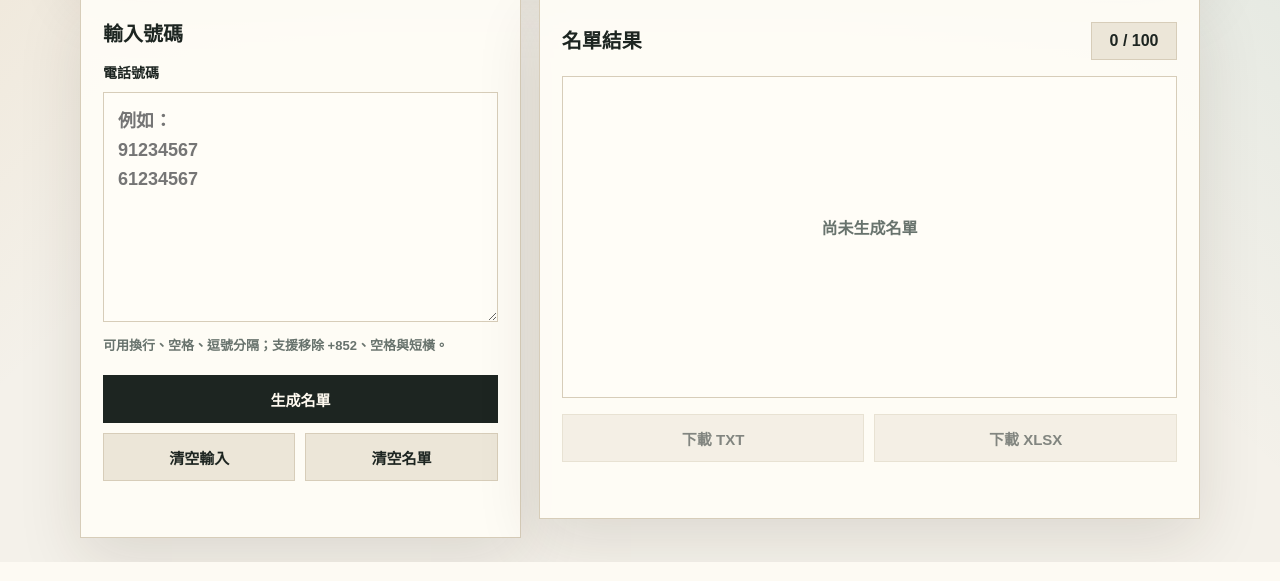
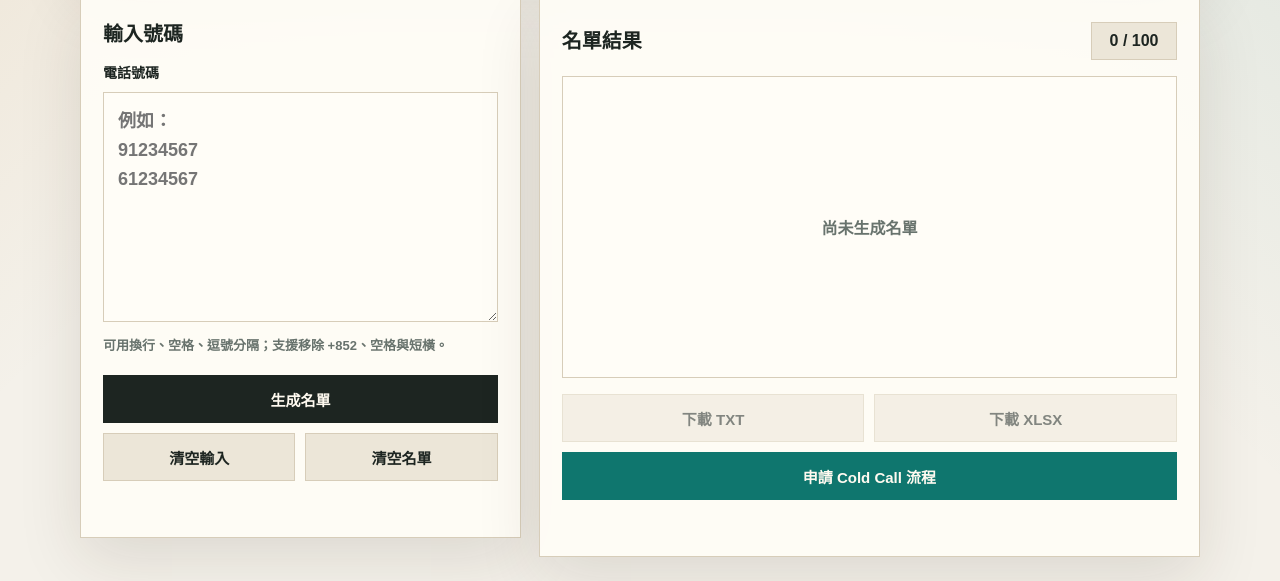
Before and after one commit to hcg9289/AIAtools, a Python web app: template templates/cold_call_list.html in a window 1280 px wide. Shown: the part 346-927 px from the top of the page. Run offline with Jinja, Linux system fonts and the light colour scheme; the template is opened without the code that fills it, so the values that code supplies are empty.

Commit message:
Add cold call application link

```diff
--- a/templates/cold_call_list.html
+++ b/templates/cold_call_list.html
@@ -280,6 +280,29 @@
             margin-top: 16px;
         }
 
+        .application-link {
+            display: flex;
+            align-items: center;
+            justify-content: center;
+            width: 100%;
+            min-height: 48px;
+            margin-top: 10px;
+            padding: 12px 16px;
+            border: 1px solid var(--focus);
+            background: var(--focus);
+            color: #fffaf0;
+            text-align: center;
+            text-decoration: none;
+            font: 900 15px "Noto Sans TC", "Microsoft JhengHei", sans-serif;
+        }
+
+        .application-link:hover { background: #0b5f59; }
+
+        .application-link:focus-visible {
+            outline: 3px solid rgba(15,118,110,0.3);
+            outline-offset: 3px;
+        }
+
         .status {
             margin-top: 12px;
             color: var(--muted);
@@ -358,6 +381,11 @@
                     <button class="secondary" id="downloadTxtBtn" type="button" disabled>下載 TXT</button>
                     <button class="secondary" id="downloadXlsxBtn" type="button" disabled>下載 XLSX</button>
                 </div>
+                <a class="application-link"
+                   href="https://forms.office.com/pages/responsepage.aspx?id=cpPGV5dH20qnXWcOm70b-vhMtQ_F8aFDm-MQeoWn2O5UM1VMWEVUWTJPQTFQMzY1WlNKMVhOV0JRRy4u&amp;origin=lprLink&amp;route=shorturl"
+                   target="_blank"
+                   rel="noopener noreferrer"
+                   aria-label="開啟申請 Cold Call 流程表格（新視窗）">申請 Cold Call 流程</a>
                 <div class="status" id="downloadStatus"></div>
             </div>
         </div>
```
